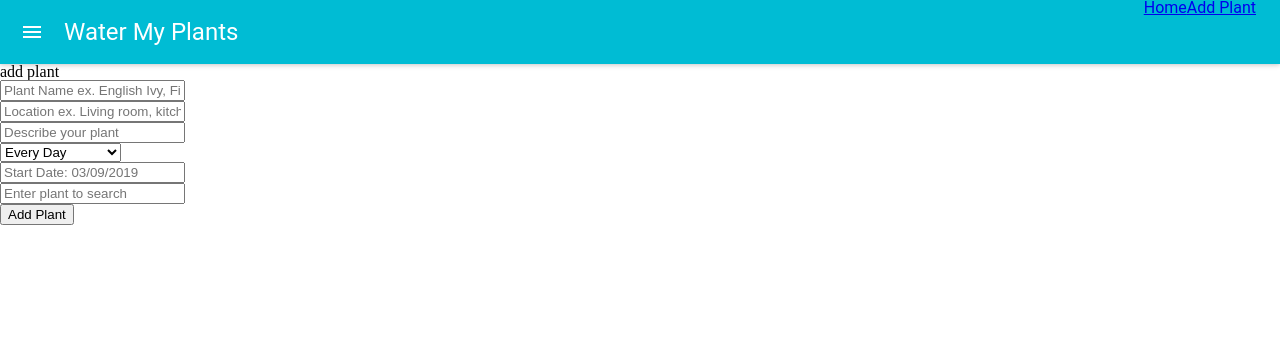
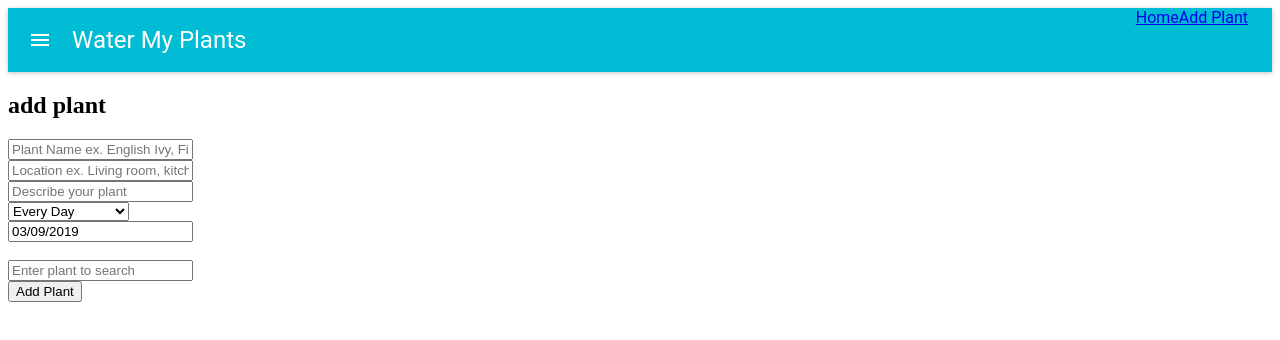
Before and after one commit to team-watermyplants/frontend-water-my-plants, a React (Create React App) app: page /add-plant in a window 1280 px wide. Shown: the top 340 px of the page. Built offline with nearby package versions, Linux system fonts and the light colour scheme; sample sign-in values are in the browser's storage.

Commit message:
added moment date picker

```diff
--- a/src/components/forms/PlantForm.js
+++ b/src/components/forms/PlantForm.js
@@ -1,8 +1,9 @@
 import React from "react";
 import { connect } from "react-redux";
 import axios from "axios";
-import DayPickerInput from 'react-day-picker/DayPickerInput';
-import 'react-day-picker/lib/style.css';
+// import DayPickerInput from 'react-day-picker/DayPickerInput';
+import DatePicker from 'react-datepicker';
+// import 'react-day-picker/lib/style.css';
 
 import { formatDate, parseDate } from 'react-day-picker/moment';
 
@@ -27,7 +28,8 @@ class PlantForm extends React.Component {
       apiUrl: 'https://api.unsplash.com/search/photos',
       apiKey: '48117950a0275f34c51b3ddc13c4aa1606f1f38218226bfa626297fe80c98d6b',
       amount: 1,
-      images: []
+      images: [],
+      startDate: new Date()
     };
   }
 
@@ -91,10 +93,22 @@ class PlantForm extends React.Component {
     });
   };
 
+  changeHandler = e => {
+      this.setState({
+          ...this.state.plant,
+          [e.target.name]: e.target.value
+      })
+  }
+
+  handleDateChange = date => {
+      console.log(date)
+      this.setState({
+          startDate: date
+      })
+  }
+
   render() {
-    if (this.props.addingPlant) {
-      return <div>Planting...</div>;
-    }
+
     return (
       <div>
         <h1>{this.props.activePlant ? "update plant" : "add plant"}</h1>
@@ -128,11 +142,13 @@ class PlantForm extends React.Component {
               <option>Every Other Day</option>
           </select>
           <br />
-          <DayPickerInput
+          <DatePicker
             formatDate={formatDate}
             parseDate={parseDate}
             placeholder={`Start Date: ${formatDate(new Date())}`}
-      />
+            selected={this.state.startDate}
+            onChange={() => this.handleDateChange}
+     />
           <br />
           <input
             type="text"
```
Also changed, not shown: src/index.css (+4 -4 lines).
